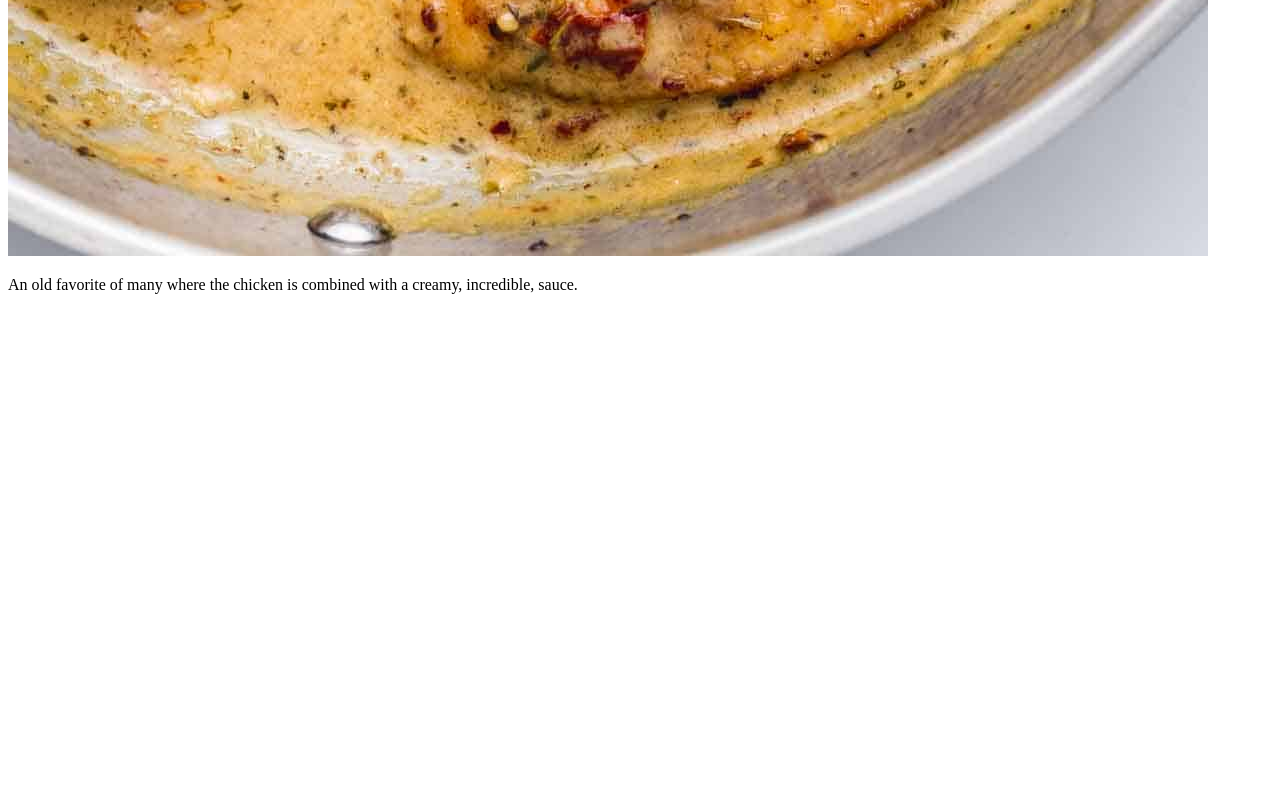
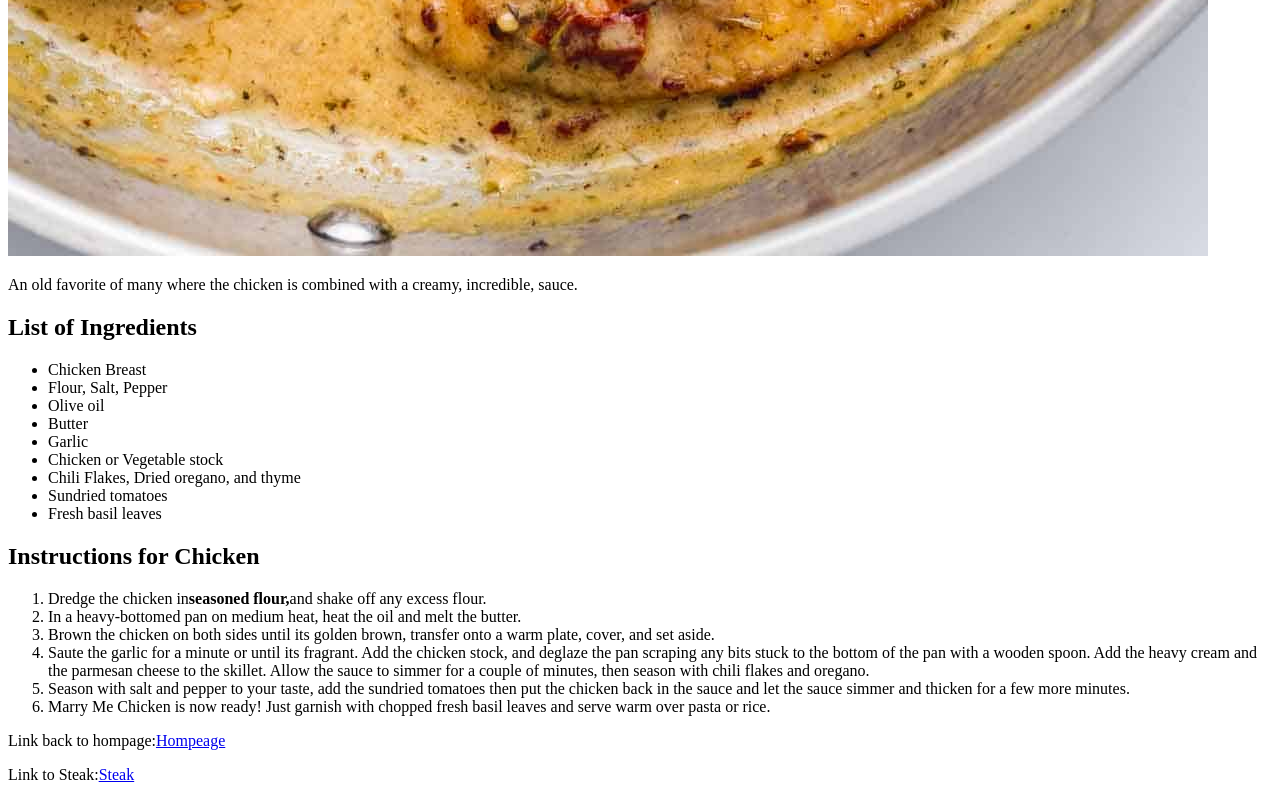
Before and after one commit to lathomas08/Odin-Recipes, a plain HTML site: page recipes/chicken.html in a window 1280 px wide. Shown: the part 1624-2424 px from the top of the page. Before the commit the page ends 1934 px from the top, so only its background shows below. Drawn offline with Linux system fonts and the light colour scheme.

Commit message:
html chicken webpage completed.

```diff
--- a/recipes/chicken.html
+++ b/recipes/chicken.html
@@ -7,7 +7,30 @@
 </head>
 <body>
     <h1>Chicken</h1>
-    <img src="../imgs/chicken.jpg">
+    <img src="../imgs/chicken.jpg" alt="picture of finished chicken.">
     <p>An old favorite of many where the chicken is combined with a creamy, incredible, sauce.</p>
+    <h2>List of Ingredients</h2>
+    <ul>
+        <li>Chicken Breast</li>
+        <li>Flour, Salt, Pepper</li>
+        <li>Olive oil</li>
+        <li>Butter</li>
+        <li>Garlic</li>
+        <li>Chicken or Vegetable stock</li>
+        <li>Chili Flakes, Dried oregano, and thyme</li>
+        <li>Sundried tomatoes</li>
+        <li>Fresh basil leaves</li>
+    </ul>
+    <h2>Instructions for Chicken</h2>
+    <ol>
+        <li>Dredge the chicken in<strong>seasoned flour,</strong>and shake off any excess flour.</li>
+        <li>In a heavy-bottomed pan on medium heat, heat the oil and melt the butter.</li>
+        <li>Brown the chicken on both sides until its golden brown, transfer onto a warm plate, cover, and set aside.</li>
+        <li>Saute the garlic for a minute or until its fragrant. Add the chicken stock, and deglaze the pan scraping any bits stuck to the bottom of the pan with a wooden spoon. Add the heavy cream and the parmesan cheese to the skillet. Allow the sauce to simmer for a couple of minutes, then season with chili flakes and oregano.</li>
+        <li>Season with salt and pepper to your taste, add the sundried tomatoes then put the chicken back in the sauce and let the sauce simmer and thicken for a few more minutes.</li>
+        <li>Marry Me Chicken is now ready! Just garnish with chopped fresh basil leaves and serve warm over pasta or rice.</li>
+    </ol>
+    <p>Link back to hompage:<a href="../index.html">Hompeage</a></p>
+    <p>Link to Steak:<a href="./steak.html">Steak</a></p>
 </body>
 </html>
```
Also changed, not shown: index.html (+1 -1 lines).
